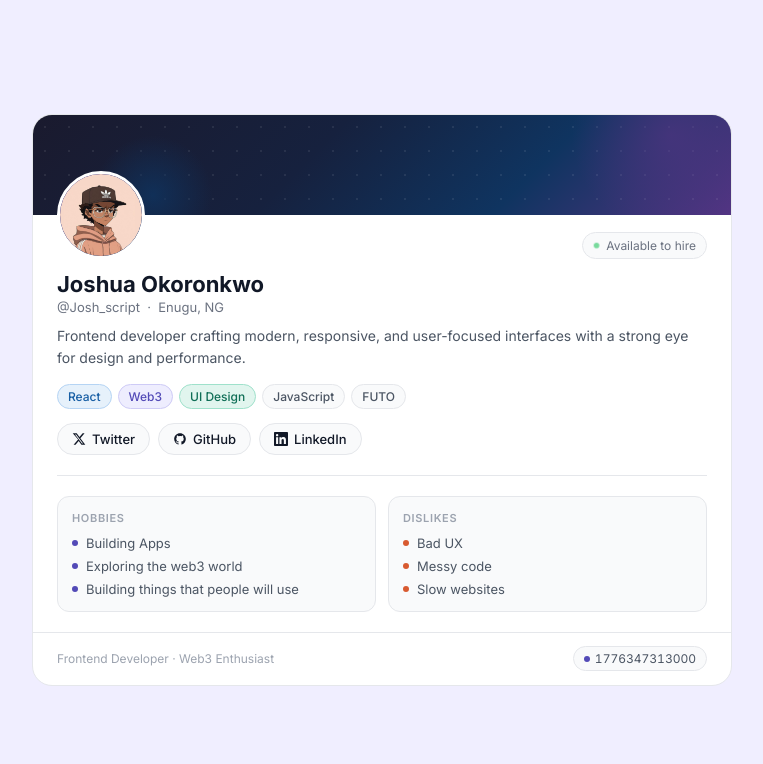
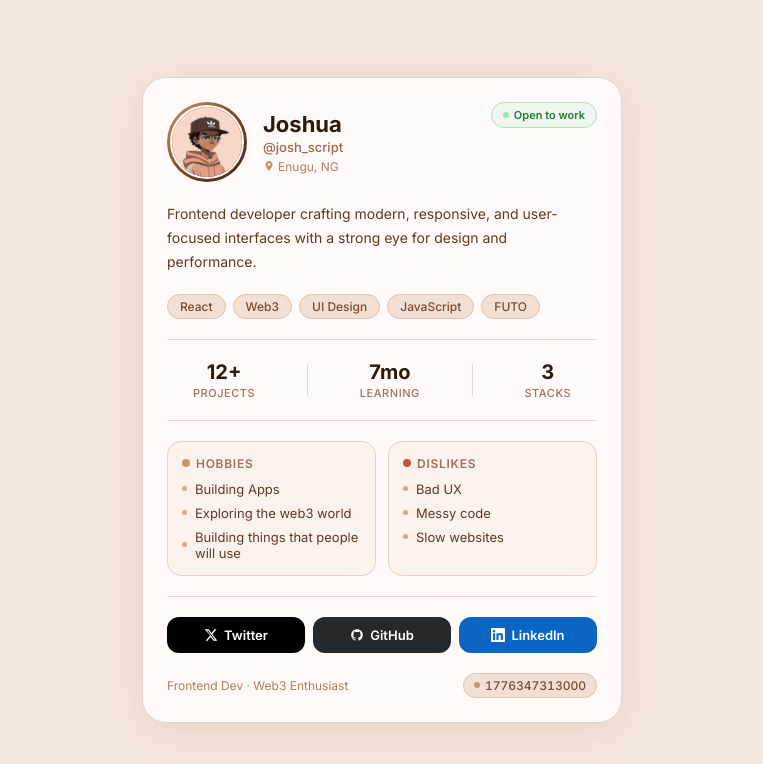
Before and after one commit to Josh-codes165/HNG-Task-1B, a plain HTML site: page index.html in a window 1280 px wide. Shown: the whole page, without its empty margins (258-1021 px from the left). Drawn offline with Linux system fonts and the light colour scheme.

Commit message:
Joshua Commit

```diff
--- a/index.html
+++ b/index.html
@@ -1,90 +1,107 @@
-<!DOCTYPE html>
+<!doctype html>
 <html lang="en">
   <head>
     <meta charset="UTF-8" />
-  <meta name="viewport" content="width=device-width, initial-scale=1.0"/>
-  <title>Profile Card</title>
-  <link rel="preconnect" href="https://fonts.googleapis.com">
-  <link href="https://fonts.googleapis.com/css2?family=Inter:wght@400;500;600;700&display=swap" rel="stylesheet">
+    <meta name="viewport" content="width=device-width, initial-scale=1.0" />
+    <title>Joshua — Profile</title>
+    <link rel="preconnect" href="https://fonts.googleapis.com" />
+    <link
+      href="https://fonts.googleapis.com/css2?family=Inter:wght@400;500;600;700&display=swap"
+      rel="stylesheet"
+    />
     <link rel="stylesheet" href="style.css" />
   </head>
   <body>
-
-<div class="pc-wrap">
-  <article data-testid="test-profile-card" class="pc-card">
-
-    <div class="pc-banner">
-      <div class="pc-banner-dots"></div>
-      <div class="pc-banner-glow"></div>
-      <div class="pc-banner-glow2"></div>
-    </div>
-
-    <div class="pc-top">
-      <div class="pc-avatar-row">
-        <div class="pc-avatar">
+    <div class="page">
+      <article data-testid="test-profile-card" class="card">
+        <!-- Avatar + name hero -->
+        <div class="hero">
+          <div class="avatar-ring">
             <img
-            class="pc-avatar-img"
               src="/profile.jpg"
               alt="Joshua profile avatar"
               data-testid="test-user-avatar"
-            onerror="this.style.display='none'"
             />
-          JD
           </div>
-        <div class="pc-status">
-          <div class="pc-status-dot"></div>
-          Available to hire
+          <div class="hero-text">
+            <h2 data-testid="test-user-name">Joshua</h2>
+            <span class="handle">@josh_script</span>
+            <span class="location">
+              <svg
+                viewBox="0 0 24 24"
+                fill="currentColor"
+                width="12"
+                height="12"
+              >
+                <path
+                  d="M12 2C8.13 2 5 5.13 5 9c0 5.25 7 13 7 13s7-7.75 7-13c0-3.87-3.13-7-7-7zm0 9.5c-1.38 0-2.5-1.12-2.5-2.5s1.12-2.5 2.5-2.5 2.5 1.12 2.5 2.5-1.12 2.5-2.5 2.5z"
+                />
+              </svg>
+              Enugu, NG
+            </span>
+          </div>
+          <div class="hire-badge">
+            <span class="hire-dot"></span> Open to work
           </div>
         </div>
 
-      <header>
-        <h2 class="pc-name" data-testid="test-user-name">Joshua Okoronkwo</h2>
-      </header>
-
-      <p class="pc-handle">@Josh_script &nbsp;·&nbsp; Enugu, NG</p>
-
-      <p class="pc-bio" data-testid="test-user-bio">
-        Frontend developer crafting modern, responsive, and user-focused interfaces with a strong eye for design and performance.
+        <!-- Bio -->
+        <p class="bio" data-testid="test-user-bio">
+          Frontend developer crafting modern, responsive, and user-focused
+          interfaces with a strong eye for design and performance.
         </p>
 
-      <div class="pc-tags">
-        <span class="pc-tag blue">React</span>
-        <span class="pc-tag purple">Web3</span>
-        <span class="pc-tag teal">UI Design</span>
-        <span class="pc-tag">JavaScript</span>
-        <span class="pc-tag">FUTO</span>
+        <!-- Tags -->
+        <div class="tags">
+          <span class="tag">React</span>
+          <span class="tag">Web3</span>
+          <span class="tag">UI Design</span>
+          <span class="tag">JavaScript</span>
+          <span class="tag">FUTO</span>
         </div>
 
-      <nav data-testid="test-user-social-links" class="pc-socials">
-        <a class="pc-social" href="https://x.com/0x_joshio" target="_blank" data-testid="test-user-social-twitter">
-          <svg viewBox="0 0 24 24" fill="currentColor"><path d="M18.244 2.25h3.308l-7.227 8.26 8.502 11.24H16.17l-4.714-6.231-5.401 6.231H2.744l7.73-8.835L1.254 2.25H8.08l4.713 6.231zm-1.161 17.52h1.833L7.084 4.126H5.117z"/></svg>
-          Twitter
-        </a>
-         <a class="pc-social" href="https://github.com/Josh-codes165 " target="_blank" data-testid="test-user-social-github">
-          <svg viewBox="0 0 24 24" fill="currentColor"><path d="M12 2C6.477 2 2 6.477 2 12c0 4.42 2.865 8.167 6.839 9.49.5.09.682-.218.682-.482 0-.237-.008-.866-.013-1.7-2.782.603-3.369-1.34-3.369-1.34-.454-1.156-1.11-1.464-1.11-1.464-.908-.62.069-.608.069-.608 1.003.07 1.531 1.03 1.531 1.03.892 1.529 2.341 1.087 2.91.832.092-.647.35-1.088.636-1.338-2.22-.253-4.555-1.11-4.555-4.943 0-1.091.39-1.984 1.029-2.683-.103-.253-.446-1.27.098-2.647 0 0 .84-.268 2.75 1.026A9.578 9.578 0 0112 6.836c.85.004 1.705.114 2.504.336 1.909-1.294 2.747-1.026 2.747-1.026.546 1.377.203 2.394.1 2.647.64.699 1.028 1.592 1.028 2.683 0 3.842-2.339 4.687-4.566 4.935.359.309.678.919.678 1.852 0 1.336-.012 2.415-.012 2.743 0 .267.18.577.688.48C19.138 20.163 22 16.418 22 12c0-5.523-4.477-10-10-10z"/></svg>
-          GitHub
-        </a>
-        <a class="pc-social" href="https://www.linkedin.com/in/joshua-okoronkwo-4830a828b?utm_source=share_via&utm_content=profile&utm_medium=member_android" target="_blank" data-testid="test-user-social-linkedin">
-          <svg viewBox="0 0 24 24" fill="currentColor"><path d="M20.447 20.452h-3.554v-5.569c0-1.328-.027-3.037-1.852-3.037-1.853 0-2.136 1.445-2.136 2.939v5.667H9.351V9h3.414v1.561h.046c.477-.9 1.637-1.85 3.37-1.85 3.601 0 4.267 2.37 4.267 5.455v6.286zM5.337 7.433a2.062 2.062 0 01-2.063-2.065 2.064 2.064 0 112.063 2.065zm1.782 13.019H3.555V9h3.564v11.452zM22.225 0H1.771C.792 0 0 .774 0 1.729v20.542C0 23.227.792 24 1.771 24h20.451C23.2 24 24 23.227 24 22.271V1.729C24 .774 23.2 0 22.222 0h.003z"/></svg>
-          LinkedIn
-        </a>
-      </nav>
+        <!-- Divider -->
+        <div class="divider"></div>
+
+        <!-- Stats row -->
+        <div class="stats">
+          <div class="stat">
+            <span class="stat-num">12+</span>
+            <span class="stat-label">Projects</span>
+          </div>
+          <div class="stat-sep"></div>
+          <div class="stat">
+            <span class="stat-num">7mo</span>
+            <span class="stat-label">Learning</span>
+          </div>
+          <div class="stat-sep"></div>
+          <div class="stat">
+            <span class="stat-num">3</span>
+            <span class="stat-label">Stacks</span>
+          </div>
         </div>
 
-    <div class="pc-divider"></div>
+        <div class="divider"></div>
 
-    <div class="pc-bottom">
-      <section class="pc-section">
-        <h3 class="pc-section-title">Hobbies</h3>
-        <ul class="pc-list hobbies" data-testid="test-user-hobbies">
+        <!-- Hobbies & Dislikes -->
+        <div class="two-col">
+          <section class="panel">
+            <h3 data-testid="test-user-hobbies">
+              <span class="panel-icon hobby-icon"></span>
+              Hobbies
+            </h3>
+            <ul>
               <li>Building Apps</li>
               <li>Exploring the web3 world</li>
               <li>Building things that people will use</li>
             </ul>
           </section>
-      <section class="pc-section">
-        <h3 class="pc-section-title">Dislikes</h3>
-        <ul class="pc-list dislikes" data-testid="test-user-dislikes">
+          <section class="panel">
+            <h3 data-testid="test-user-dislikes">
+              <span class="panel-icon dislike-icon"></span>
+              Dislikes
+            </h3>
+            <ul>
               <li>Bad UX</li>
               <li>Messy code</li>
               <li>Slow websites</li>
@@ -92,14 +109,61 @@
           </section>
         </div>
 
-    <div class="pc-footer">
-      <span>Frontend Developer · Web3 Enthusiast</span>
-      <div class="pc-time-badge">
-        <div class="pc-dot-live"></div>
-        <p data-testid="test-user-time" id="live-time" aria-live="polite">--:--:-- --</p>
+        <div class="divider"></div>
+
+        <!-- Social links -->
+        <nav data-testid="test-user-social-links" class="socials">
+          <a
+            href="https://x.com/0x_joshio"
+            target="_blank"
+            data-testid="test-user-social-twitter"
+            class="social-btn twitter"
+          >
+            <svg viewBox="0 0 24 24" fill="currentColor">
+              <path
+                d="M18.244 2.25h3.308l-7.227 8.26 8.502 11.24H16.17l-4.714-6.231-5.401 6.231H2.744l7.73-8.835L1.254 2.25H8.08l4.713 6.231zm-1.161 17.52h1.833L7.084 4.126H5.117z"
+              />
+            </svg>
+            Twitter
+          </a>
+          <a
+            href="https://github.com/Josh-codes165"
+            target="_blank"
+            data-testid="test-user-social-github"
+            class="social-btn github"
+          >
+            <svg viewBox="0 0 24 24" fill="currentColor">
+              <path
+                d="M12 2C6.477 2 2 6.477 2 12c0 4.42 2.865 8.167 6.839 9.49.5.09.682-.218.682-.482 0-.237-.008-.866-.013-1.7-2.782.603-3.369-1.34-3.369-1.34-.454-1.156-1.11-1.464-1.11-1.464-.908-.62.069-.608.069-.608 1.003.07 1.531 1.03 1.531 1.03.892 1.529 2.341 1.087 2.91.832.092-.647.35-1.088.636-1.338-2.22-.253-4.555-1.11-4.555-4.943 0-1.091.39-1.984 1.029-2.683-.103-.253-.446-1.27.098-2.647 0 0 .84-.268 2.75 1.026A9.578 9.578 0 0112 6.836c.85.004 1.705.114 2.504.336 1.909-1.294 2.747-1.026 2.747-1.026.546 1.377.203 2.394.1 2.647.64.699 1.028 1.592 1.028 2.683 0 3.842-2.339 4.687-4.566 4.935.359.309.678.919.678 1.852 0 1.336-.012 2.415-.012 2.743 0 .267.18.577.688.48C19.138 20.163 22 16.418 22 12c0-5.523-4.477-10-10-10z"
+              />
+            </svg>
+            GitHub
+          </a>
+          <a
+            href="https://www.linkedin.com/in/joshua-okoronkwo-4830a828b?utm_source=share_via&utm_content=profile&utm_medium=member_android"
+            target="_blank"
+            data-testid="test-user-social-linkedin"
+            class="social-btn linkedin"
+          >
+            <svg viewBox="0 0 24 24" fill="currentColor">
+              <path
+                d="M20.447 20.452h-3.554v-5.569c0-1.328-.027-3.037-1.852-3.037-1.853 0-2.136 1.445-2.136 2.939v5.667H9.351V9h3.414v1.561h.046c.477-.9 1.637-1.85 3.37-1.85 3.601 0 4.267 2.37 4.267 5.455v6.286zM5.337 7.433a2.062 2.062 0 01-2.063-2.065 2.064 2.064 0 112.063 2.065zm1.782 13.019H3.555V9h3.564v11.452zM22.225 0H1.771C.792 0 0 .774 0 1.729v20.542C0 23.227.792 24 1.771 24h20.451C23.2 24 24 23.227 24 22.271V1.729C24 .774 23.2 0 22.222 0h.003z"
+              />
+            </svg>
+            LinkedIn
+          </a>
+        </nav>
+
+        <!-- Footer time -->
+        <div class="footer">
+          <span>Frontend Dev · Web3 Enthusiast</span>
+          <div class="time-chip">
+            <span class="time-dot"></span>
+            <span data-testid="test-user-time" id="live-time" aria-live="polite"
+              >--:--:-- --</span
+            >
           </div>
         </div>
-
       </article>
     </div>
 
--- a/style.css
+++ b/style.css
@@ -1,300 +1,348 @@
-* {
+*, *::before, *::after {
   margin: 0;
   padding: 0;
   box-sizing: border-box;
-  font-family: "Inter", sans-serif;
 }
 
 body {
-  background: #f0eeff;
+  font-family: "Inter", sans-serif;
+  background: #f5e6dc;
+  min-height: 100vh;
   display: flex;
   justify-content: center;
   align-items: center;
-  min-height: 100vh;
-  padding: 20px;
+  padding: 24px;
 }
 
-/* Wrapper */
-.pc-wrap {
+/* ── Page wrapper ── */
+.page {
+  width: 100%;
   display: flex;
   justify-content: center;
-  width: 100%;
 }
 
-/* Card */
-.pc-card {
+/* ── Card ── */
+.card {
   width: 100%;
-  max-width: 700px;
-  background: #fff;
-  border: 1px solid #e5e7eb;
-  border-radius: 20px;
-  overflow: hidden;
+  max-width: 480px;
+  background: #fffaf7;
+  border-radius: 24px;
+  border: 1px solid #e8d5c8;
+  padding: 24px;
+  display: flex;
+  flex-direction: column;
+  gap: 20px;
+  box-shadow: 0 8px 40px rgba(100, 60, 30, 0.10);
 }
 
-/* Banner */
-.pc-banner {
-  height: 100px;
-  background: linear-gradient(135deg, #1a1a2e 0%, #16213e 40%, #0f3460 70%, #533483 100%);
+/* ── Hero ── */
+.hero {
+  display: flex;
+  align-items: center;
+  gap: 16px;
   position: relative;
-  overflow: hidden;
 }
 
-.pc-banner-dots {
-  position: absolute;
-  inset: 0;
-  background-image: radial-gradient(circle, rgba(255,255,255,0.08) 1px, transparent 1px);
-  background-size: 24px 24px;
+.avatar-ring {
+  width: 80px;
+  height: 80px;
+  border-radius: 50%;
+  padding: 3px;
+  background: linear-gradient(135deg, #c9956a, #7c4a2d, #3d1f0e);
+  flex-shrink: 0;
 }
 
-.pc-banner-glow {
-  position: absolute;
-  width: 200px;
-  height: 200px;
+.avatar-ring img {
+  width: 100%;
+  height: 100%;
   border-radius: 50%;
-  background: radial-gradient(circle, rgba(83,52,131,0.6) 0%, transparent 70%);
-  top: -80px;
-  right: -40px;
+  object-fit: cover;
+  object-position: top center;
+  display: block;
+  border: 2px solid #fffaf7;
 }
 
-.pc-banner-glow2 {
-  position: absolute;
-  width: 120px;
-  height: 120px;
-  border-radius: 50%;
-  background: radial-gradient(circle, rgba(15,52,96,0.8) 0%, transparent 70%);
-  bottom: -40px;
-  left: 60px;
+.hero-text {
+  display: flex;
+  flex-direction: column;
+  gap: 2px;
 }
 
-/* Top section */
-.pc-top {
-  padding: 0 1.5rem 1.25rem;
+.hero-text h2 {
+  font-size: 22px;
+  font-weight: 700;
+  color: #2c1a0e;
+  line-height: 1.2;
 }
 
-.pc-avatar-row {
-  display: flex;
-  align-items: flex-end;
-  justify-content: space-between;
-  margin-top: -44px;
-  margin-bottom: 12px;
+.handle {
+  font-size: 13px;
+  font-weight: 500;
+  color: #a0674a;
 }
 
-/* Avatar */
-.pc-avatar {
-  width: 88px;
-  height: 88px;
-  border-radius: 50%;
-  border: 3px solid #fff;
-  background: linear-gradient(135deg, #533483, #0f3460);
+.location {
   display: flex;
   align-items: center;
-  justify-content: center;
-  font-size: 28px;
-  font-weight: 700;
-  color: #fff;
-  flex-shrink: 0;
-  position: relative;
-  overflow: hidden;
+  gap: 3px;
+  font-size: 12px;
+  color: #b07d62;
+  margin-top: 2px;
 }
 
-.pc-avatar-img {
-  width: 100%;
-  height: 100%;
-  object-fit: cover;
-  position: absolute;
-  inset: 0;
-  border-radius: 50%;
+.location svg {
+  color: #c9956a;
 }
 
-/* Status badge */
-.pc-status {
+/* Hire badge */
+.hire-badge {
+  margin-left: auto;
+  align-self: flex-start;
+  display: flex;
+  align-items: center;
+  gap: 5px;
+  background: #edf7ee;
+  border: 1px solid #b6e0bb;
+  border-radius: 20px;
+  padding: 5px 11px;
+  font-size: 11px;
+  font-weight: 600;
+  color: #2d7a38;
+  white-space: nowrap;
+}
+
+.hire-dot {
+  width: 6px;
+  height: 6px;
+  border-radius: 50%;
+  background: #22c55e;
+  animation: blink 2s ease-in-out infinite;
+}
+
+@keyframes blink {
+  0%, 100% { opacity: 1; }
+  50%       { opacity: 0.4; }
+}
+
+/* ── Bio ── */
+.bio {
+  font-size: 14px;
+  line-height: 1.7;
+  color: #5c3a26;
+}
+
+/* ── Tags ── */
+.tags {
+  display: flex;
+  flex-wrap: wrap;
+  gap: 7px;
+}
+
+.tag {
+  font-size: 12px;
+  font-weight: 500;
+  padding: 4px 12px;
+  border-radius: 20px;
+  background: #f2e0d5;
+  color: #7c4a2d;
+  border: 1px solid #dfc3b0;
+  transition: background 0.15s, transform 0.12s;
+  cursor: default;
+}
+
+.tag:hover {
+  background: #e8cfc0;
+  transform: translateY(-1px);
+}
+
+/* ── Divider ── */
+.divider {
+  height: 1px;
+  background: #ead5c8;
+}
+
+/* ── Stats ── */
+.stats {
+  display: flex;
+  align-items: center;
+  justify-content: space-around;
+}
+
+.stat {
+  display: flex;
+  flex-direction: column;
+  align-items: center;
+  gap: 2px;
+}
+
+.stat-num {
+  font-size: 20px;
+  font-weight: 700;
+  color: #2c1a0e;
+}
+
+.stat-label {
+  font-size: 11px;
+  color: #a07060;
+  text-transform: uppercase;
+  letter-spacing: 0.05em;
+  font-weight: 500;
+}
+
+.stat-sep {
+  width: 1px;
+  height: 32px;
+  background: #ead5c8;
+}
+
+/* ── Two column panels ── */
+.two-col {
+  display: grid;
+  grid-template-columns: 1fr 1fr;
+  gap: 12px;
+}
+
+.panel {
+  background: #fdf3ed;
+  border: 1px solid #e8d0c4;
+  border-radius: 14px;
+  padding: 14px;
+}
+
+.panel h3 {
+  font-size: 12px;
+  font-weight: 600;
+  text-transform: uppercase;
+  letter-spacing: 0.06em;
+  color: #a07060;
+  margin-bottom: 10px;
   display: flex;
   align-items: center;
   gap: 6px;
-  background: #f9fafb;
-  border: 1px solid #e5e7eb;
-  border-radius: 20px;
-  padding: 5px 10px;
-  font-size: 12px;
-  color: #6b7280;
 }
 
-.pc-status-dot {
-  width: 7px;
-  height: 7px;
+.panel-icon {
+  width: 8px;
+  height: 8px;
   border-radius: 50%;
-  background: #22c55e;
-  animation: pulse 2s ease-in-out infinite;
+  flex-shrink: 0;
 }
 
-@keyframes pulse {
-  0%, 100% { opacity: 1; transform: scale(1); }
-  50%       { opacity: 0.6; transform: scale(0.8); }
+.hobby-icon  { background: #c9956a; }
+.dislike-icon { background: #c0553a; }
+
+.panel ul {
+  list-style: none;
+  display: flex;
+  flex-direction: column;
+  gap: 8px;
 }
 
-/* Name & handle */
-.pc-name {
-  font-size: 22px;
-  font-weight: 700;
-  color: #111827;
-  margin-bottom: 2px;
+.panel ul li {
+  font-size: 13px;
+  color: #5c3a26;
+  display: flex;
+  align-items: center;
+  gap: 8px;
 }
 
-.pc-handle {
-  font-size: 13px;
-  color: #6b7280;
-  margin-bottom: 10px;
+.panel ul li::before {
+  content: '';
+  width: 5px;
+  height: 5px;
+  border-radius: 50%;
+  background: #d4a98a;
+  flex-shrink: 0;
 }
 
-/* Bio */
-.pc-bio {
-  font-size: 14px;
-  line-height: 1.6;
-  color: #4b5563;
-  margin-bottom: 14px;
-}
-
-/* Tags */
-.pc-tags {
-  display: flex;
-  flex-wrap: wrap;
-  gap: 6px;
-  margin-bottom: 14px;
-}
-
-.pc-tag {
-  font-size: 12px;
-  padding: 4px 10px;
-  border-radius: 20px;
-  border: 1px solid #e5e7eb;
-  color: #4b5563;
-  background: #f9fafb;
-  font-weight: 500;
-}
-
-.pc-tag.blue   { background: #E6F1FB; color: #185FA5; border-color: #B5D4F4; }
-.pc-tag.purple { background: #EEEDFE; color: #534AB7; border-color: #CECBF6; }
-.pc-tag.teal   { background: #E1F5EE; color: #0F6E56; border-color: #9FE1CB; }
-
-/* Social links */
-.pc-socials {
+/* ── Socials ── */
+.socials {
   display: flex;
   gap: 8px;
   flex-wrap: wrap;
 }
 
-.pc-social {
+.social-btn {
+  flex: 1;
+  min-width: 90px;
   display: flex;
   align-items: center;
+  justify-content: center;
   gap: 6px;
-  padding: 7px 14px;
-  border-radius: 20px;
-  border: 1px solid #e5e7eb;
-  background: #f9fafb;
+  padding: 10px 12px;
+  border-radius: 12px;
   font-size: 13px;
-  font-weight: 500;
-  color: #111827;
+  font-weight: 600;
+  text-decoration: none;
+  border: none;
   cursor: pointer;
-  text-decoration: none;
-  transition: background 0.15s, border-color 0.15s, transform 0.12s;
+  transition: opacity 0.15s, transform 0.12s;
 }
 
-.pc-social:hover {
-  background: #f3f4f6;
-  border-color: #d1d5db;
+.social-btn:hover {
+  opacity: 0.85;
   transform: translateY(-1px);
 }
 
-.pc-social svg {
+.social-btn svg {
   width: 14px;
   height: 14px;
   flex-shrink: 0;
 }
 
-/* Divider */
-.pc-divider {
-  height: 1px;
-  background: #e5e7eb;
-  margin: 0 1.5rem;
-}
+.twitter  { background: #000;    color: #fff; }
+.github   { background: #24292e; color: #fff; }
+.linkedin { background: #0A66C2; color: #fff; }
 
-/* Bottom grid */
-.pc-bottom {
-  padding: 1.25rem 1.5rem;
-  display: grid;
-  grid-template-columns: 1fr 1fr;
-  gap: 12px;
-}
-
-.pc-section {
-  background: #f9fafb;
-  border: 1px solid #e5e7eb;
-  border-radius: 12px;
-  padding: 14px;
-}
-
-.pc-section-title {
-  font-size: 11px;
-  font-weight: 600;
-  letter-spacing: 0.06em;
-  text-transform: uppercase;
-  color: #9ca3af;
-  margin-bottom: 10px;
-}
-
-.pc-list {
-  list-style: none;
-  display: flex;
-  flex-direction: column;
-  gap: 7px;
-}
-
-.pc-list li {
-  font-size: 13px;
-  color: #4b5563;
-  display: flex;
-  align-items: center;
-  gap: 8px;
-}
-
-.pc-list li::before {
-  content: '';
-  width: 6px;
-  height: 6px;
-  border-radius: 50%;
-  flex-shrink: 0;
-}
-
-.pc-list.hobbies li::before { background: #534AB7; }
-.pc-list.dislikes li::before { background: #D85A30; }
-
-/* Footer */
-.pc-footer {
-  padding: 0.85rem 1.5rem;
-  border-top: 1px solid #e5e7eb;
+/* ── Footer ── */
+.footer {
   display: flex;
   align-items: center;
   justify-content: space-between;
   font-size: 12px;
-  color: #9ca3af;
+  color: #b07d62;
 }
 
-.pc-time-badge {
+.time-chip {
   display: flex;
   align-items: center;
   gap: 5px;
-  background: #f9fafb;
-  border: 1px solid #e5e7eb;
+  background: #f2e0d5;
+  border: 1px solid #dfc3b0;
   border-radius: 20px;
   padding: 4px 10px;
   font-size: 12px;
-  color: #4b5563;
+  color: #7c4a2d;
   font-variant-numeric: tabular-nums;
+  font-weight: 500;
 }
 
-.pc-dot-live {
+.time-dot {
   width: 6px;
   height: 6px;
   border-radius: 50%;
-  background: #534AB7;
+  background: #c9956a;
 }
+
+/* ── Responsive ── */
+@media (max-width: 420px) {
+  .hero {
+    flex-wrap: wrap;
+  }
+
+  .hire-badge {
+    margin-left: 0;
+  }
+
+  .two-col {
+    grid-template-columns: 1fr;
+  }
+
+  .socials {
+    flex-direction: column;
+  }
+
+  .social-btn {
+    width: 100%;
+  }
+}
```
Lines whose indentation alone changed are shown as unchanged.
